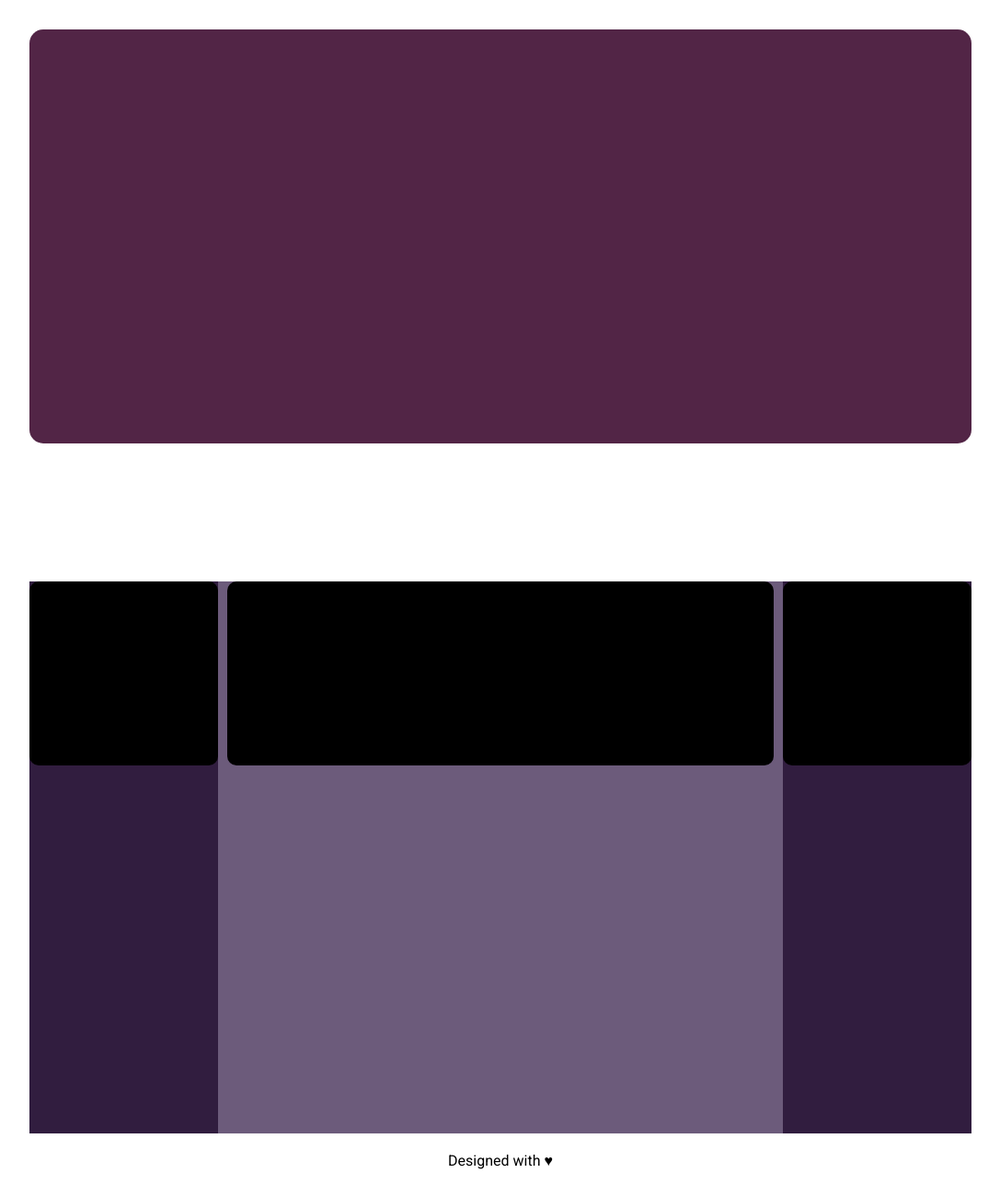
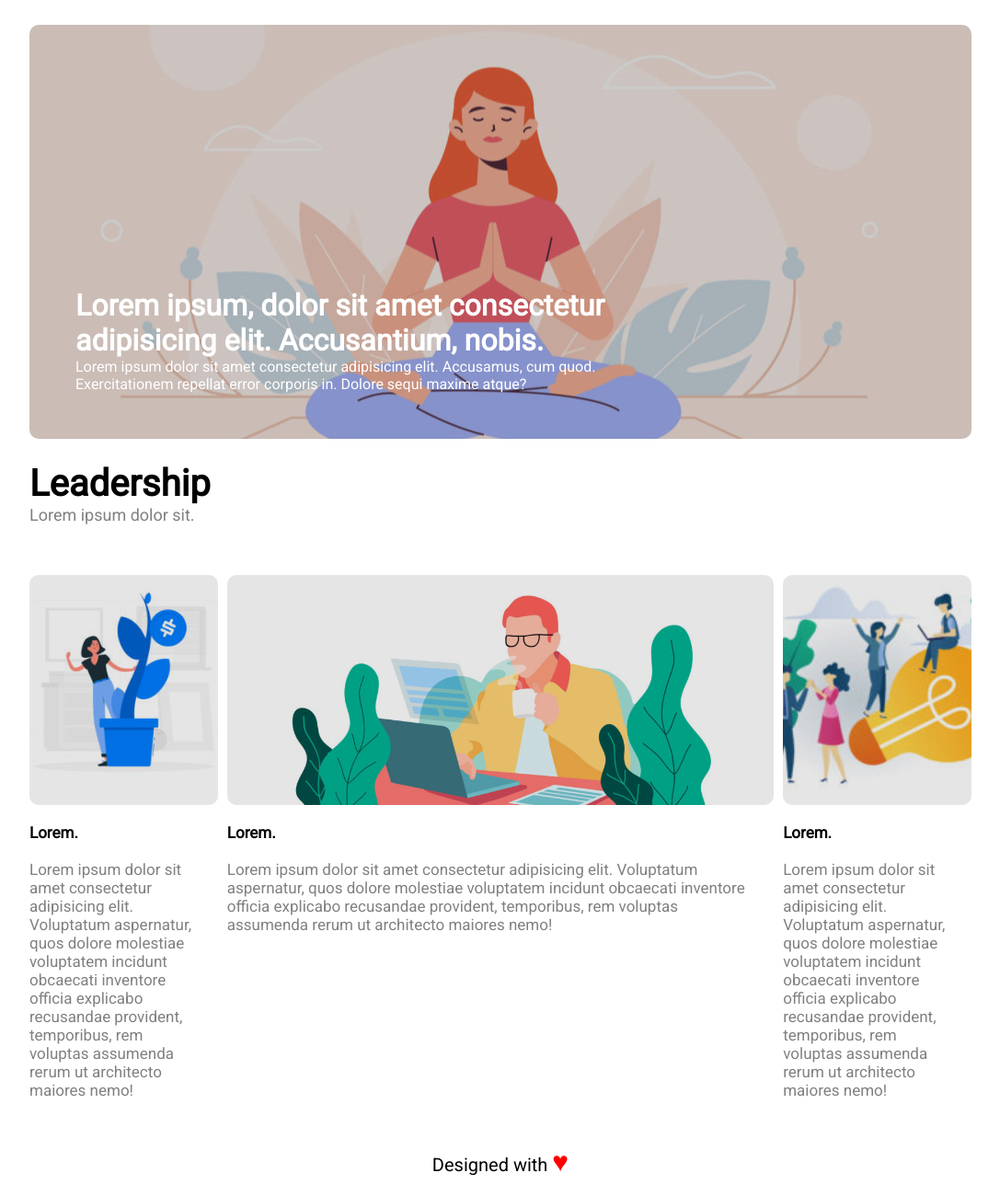
Before and after one commit to MAD71241/htmlcss-wp, a plain HTML site: page index.html in a window 1280 px wide. Shown: the part 173-1473 px from the top of the page at 92% size, without its empty margins (96-1183 px from the left). Drawn offline with Linux system fonts and the light colour scheme.

Commit message:
completo struttura base html e css

```diff
--- a/index.html
+++ b/index.html
@@ -27,30 +27,47 @@
         </nav>
     </header>
 
-    <div class="main_article_logo">
-
-    </div>
-    <div class="main_article_title">
-
-        <div class="leadership"></div>
-        <div class="paragraph"></div>
+    <div class="image_container">
+        <div class="title_container">
+            <h1>Lorem ipsum, dolor sit amet consectetur adipisicing elit. Accusantium, nobis.</h1>
+            <p>Lorem ipsum dolor sit amet consectetur adipisicing elit. Accusamus, cum quod. Exercitationem repellat
+                error corporis in. Dolore sequi maxime atque?</p>
+        </div>
     </div>
 
-    </div>
+<div class="leadership">
+    <h1>Leadership</h1>
+    <p>Lorem ipsum dolor sit.</p>
+</div>
 
     <main class="main_menu clearfix">
         <aside class="side_column">
-            <div class="image_placeholder"></div>
+            <div class="image_1"></div>
+            <h3>Lorem.</h3>
+            <p>Lorem ipsum dolor sit amet consectetur adipisicing elit. Voluptatum aspernatur, quos dolore molestiae
+                voluptatem incidunt obcaecati inventore officia explicabo recusandae provident, temporibus, rem
+                voluptas assumenda rerum ut architecto maiores nemo!</p>
         </aside>
         <div class="center_column">
-            <div class="image_placeholder"></div>
+            <div class="image_2"></div>
+            <h3>Lorem.</h3>
+            <p>Lorem ipsum dolor sit amet consectetur adipisicing elit. Voluptatum aspernatur, quos dolore molestiae
+                voluptatem incidunt obcaecati inventore officia explicabo recusandae provident, temporibus, rem
+                voluptas assumenda rerum ut architecto maiores nemo!</p>
         </div>
         <aside class="side_column">
-            <div class="image_placeholder"></div>
+            <div class="image_3">
+            </div>
+            <h3>Lorem.</h3>
+            <p>Lorem ipsum dolor sit amet consectetur adipisicing elit. Voluptatum aspernatur, quos dolore molestiae
+                voluptatem incidunt obcaecati inventore officia explicabo recusandae provident, temporibus, rem
+                voluptas assumenda rerum ut architecto maiores nemo!</p>
         </aside>
+
     </main>
 
-    <footer>Designed with &#9829;</footer>
+    <footer>Designed with <class class="heart">&#9829;</class>
+    </footer>
 
 </body>
 
--- a/style.css
+++ b/style.css
@@ -1,4 +1,5 @@
 /* general */
+
 * {
     box-sizing: border-box;
     margin: 0;
@@ -17,7 +18,7 @@ body {
 
 /* header */
 
-.top_banner, .navbar, .main_article_logo, .main_article_title, .main_menu {
+.top_banner, .navbar, .main_menu, .image_container {
     width: 80%;
     margin: auto;
 }
@@ -29,7 +30,7 @@ body {
     vertical-align: middle;
 }
 
-.top_banner > img {
+.top_banner>img {
     height: 100%;
     width: auto;
 }
@@ -45,39 +46,57 @@ body {
     text-decoration: none;
     padding-right: 10px;
 }
-.navbar a, a:link, a:visited, a:active {
+
+.navbar a, a:link, a:visited, a:active, .jumbo_title h2, .jumbo_title p {
     color: grey;
+}
 
+.navbar a:hover {
+    color: black;
+    font-size: 20px;
 }
 
 /* main article */
-.main_article_logo {
+
+.image_container {
+    background-image: url("./img/banner.jpg"),  linear-gradient(rgba(0, 0, 0, 0.2), rgba(0, 0, 0, 0.2));
+    background-blend-mode: overlay;
     height: 450px;
-    background-color: #522546;
-    margin-top: 5px;
-    border-radius: 15px;
-    padding: 300px 0 0 50px;
+    border-radius: 10px;
+    position: relative;
+    background-size: cover;
+    background-position: center;
 }
 
-.main_article_title {
-    vertical-align: middle;
-    height: 100px;
-    margin-top: 20px;
-    margin-bottom: 10px;
+.title_container {
+    width: 60%;
+    position: absolute;
+    left: 50px;
+    bottom: 50px;
+    color: white;
 }
 
+/* center */
+
 .leadership {
-
+    padding: 25px 0;
+    width: 80%;
+    margin: auto;
 }
 
-.paragraph {
+.leadership h1 {
+    font-weight: bolder;
+    font-size: 40px;
+}
 
+.leadership p {
+    font-size: 18px;
+color: grey;
 }
 
 /* menu centrale */
 
 .main_menu {
-    background-color: #6c5b7b;
     margin-top: 30px;
 }
 
@@ -87,7 +106,6 @@ body {
 
 .side_column {
     width: 20%;
-    background-color: #311d3f;
     color: lightgrey;
     height: 600px;
 }
@@ -99,15 +117,47 @@ body {
     margin: 0 10px;
 }
 
-.image_placeholder {
+.image_1, .image_2, .image_3 {
     width: 100%;
-    height: 200px;
-    background-color: black;
+    height: 250px;
     border-radius: 10px;
+    background-size: cover;
+    background-position: center;
+    background-blend-mode: overlay;
+}
+
+.image_1 {
+    background-image: url("./img/img-1.jpg"), linear-gradient(rgba(0, 0, 0, 0.1), rgba(0, 0, 0, 0.1));
+}
+
+.image_2 {
+    background-image: url("./img/banner-2.jpg"), linear-gradient(rgba(0, 0, 0, 0.1), rgba(0, 0, 0, 0.1));
+}
+
+.image_3 {
+    background-image: url("./img/img-3.jpg"), linear-gradient(rgba(0, 0, 0, 0.1), rgba(0, 0, 0, 0.1));
+}
+
+.side_column p, .side_column h3, .center_column p, .center_column h3 {
+    font-size: 17px;
+    margin: 20px 20px 0 0;
+    color: grey;
+}
+
+.side_column h3, .center_column h3 {
+    color: black;
 }
 
 /* footer  */
+
 footer {
+    font-size: 20px;
     text-align: center;
     margin: 20px 0;
 }
+
+.heart {
+    font-size: 30px;
+    font-weight: bolder;
+    color: red;
+}
```
